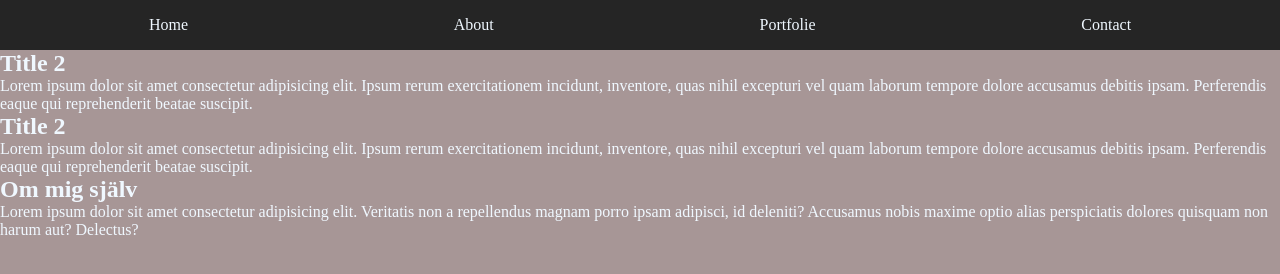
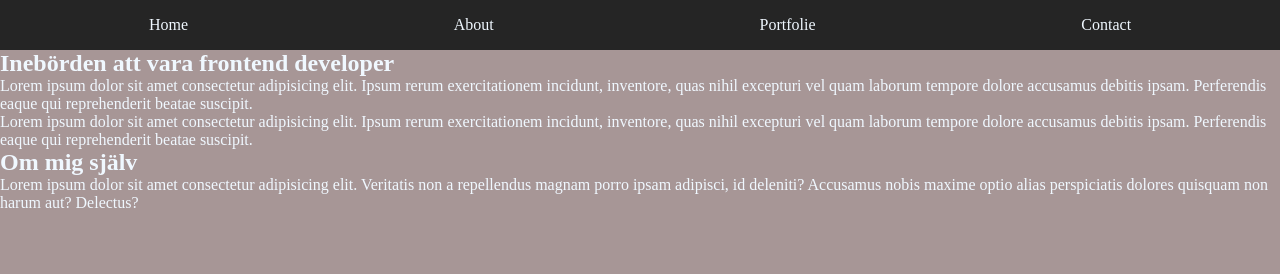
Before and after one commit to skoanton/myself, a plain HTML site: page index.html in a window 1280 px wide. Drawn offline with Linux system fonts and the light colour scheme.

Commit message:
some changes

```diff
--- a/index.html
+++ b/index.html
@@ -19,7 +19,7 @@
 
     <main>
         <article>
-            <h2>Title 2</h2>
+            <h2>Inebörden att vara frontend developer</h2>
             <p>Lorem ipsum dolor sit amet consectetur adipisicing elit. Ipsum rerum exercitationem incidunt,
                 inventore, quas nihil excepturi vel quam laborum tempore dolore accusamus debitis ipsam.
                  Perferendis eaque qui reprehenderit beatae suscipit.</p>
@@ -27,7 +27,6 @@
 
         <aside>
             <article>
-                <h2>Title 2</h2>
                 <p>Lorem ipsum dolor sit amet consectetur adipisicing elit. Ipsum rerum exercitationem incidunt,
                     inventore, quas nihil excepturi vel quam laborum tempore dolore accusamus debitis ipsam.
                      Perferendis eaque qui reprehenderit beatae suscipit.</p>
```
